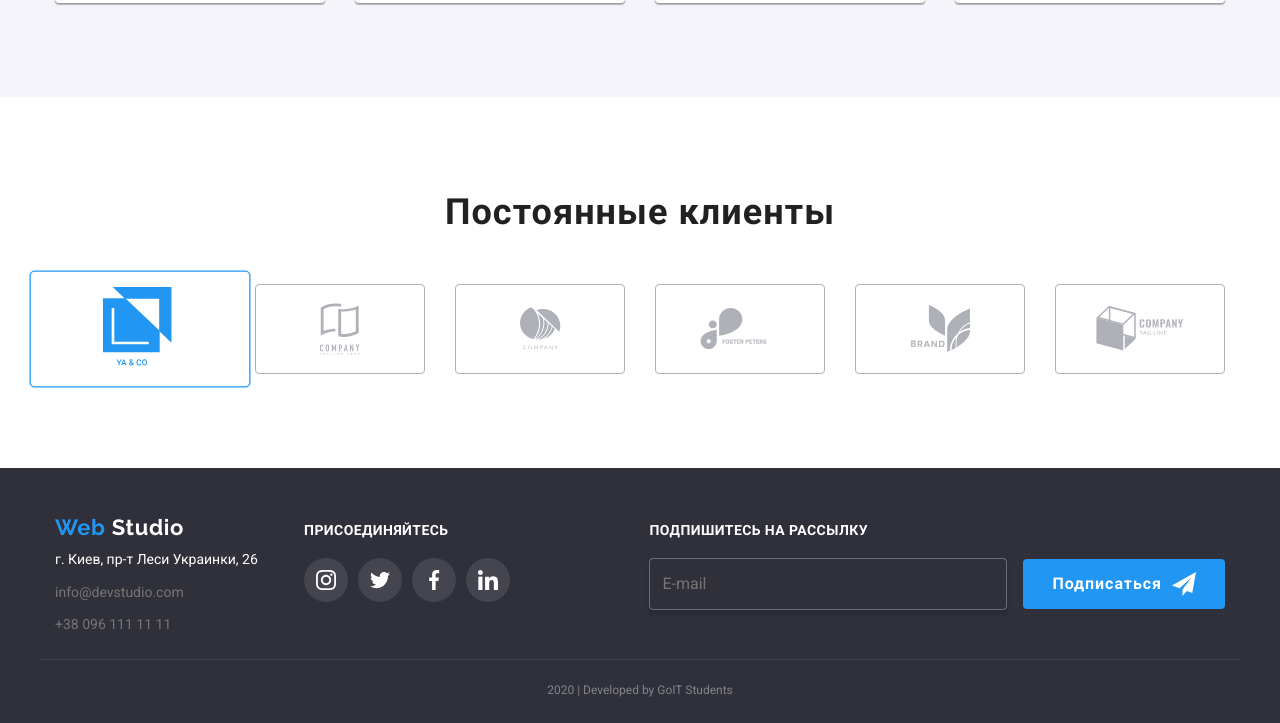
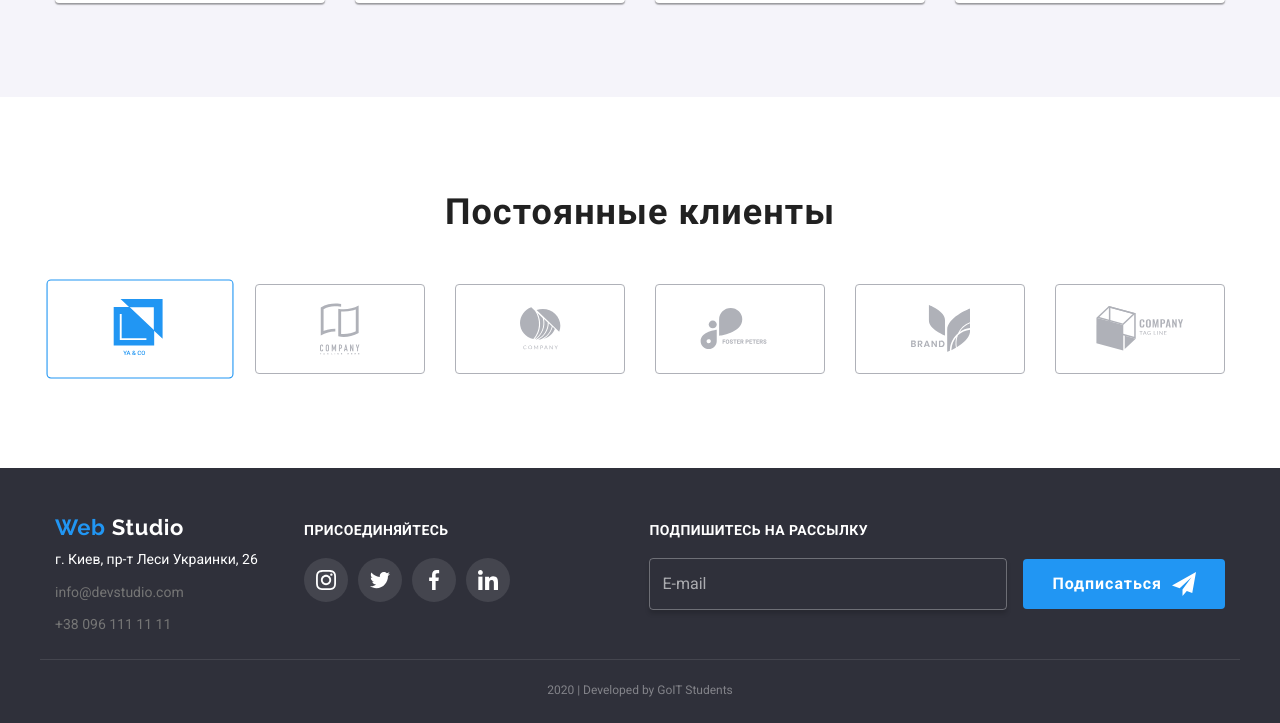
Before and after one commit to Vetokh-Marina/goit-markup-hw-06, a plain HTML site: page index.html in a window 1280 px wide. In both pictures the pointer is over the link 140 px from the left and 2655 px from the top of the page. Shown: the part 2327-3050 px from the top of the page. Drawn offline with nearby package versions, Linux system fonts and the light colour scheme.

Commit message:
Добавляет правки

```diff
--- a/css/main.css
+++ b/css/main.css
@@ -295,7 +295,7 @@ footer {
   margin-top: 0px;
   margin-bottom: 0px;
   margin-right: 12px;
-  color: rgba(255, 255, 255, 0.6);
+  color: var(--primary-white-color);
   font-size: 16px;
   line-height: 1.87;
   display: inline-block;
@@ -308,6 +308,9 @@ footer {
   background-color: var(--foot-primery-color);
   border-image: initial;
 }
+.email-input::placeholder {
+  color: rgba(255, 255, 255, 0.6);
+}
 .copyringht {
   color: rgba(255, 255, 255, 0.4);
   margin-top: 0;
--- a/css/styles.css
+++ b/css/styles.css
@@ -248,26 +248,29 @@ body {
   height: 90px;
   border: 1px solid #afb1b8;
   border-radius: 4px;
-  transition: border-color 250ms cubic-bezier(0.4, 0, 0.2, 1);
+  transition: border-color 250ms cubic-bezier(0.4, 0, 0.2, 1),
+    transform 250ms cubic-bezier(0.4, 0, 0.2, 1);
 }
 .klient-element:not(:last-child) {
   margin-right: 30px;
 }
 .klient-list .icon-klient {
   fill: #afb1b8;
-  transition: fill 250ms cubic-bezier(0.4, 0, 0.2, 1);
+  transition: fill 250ms cubic-bezier(0.4, 0, 0.2, 1),
+    transform 250ms cubic-bezier(0.4, 0, 0.2, 1);
 }
-.klient-list .klient-item:hover .icon-klient {
-  fill: var(--accent-text-color);
-  transform: scale(1.3);
-}
+
 .klient-element:hover .klient-item {
   border-color: var(--accent-text-color);
-  transform: scale(1.3);
+  transform: scale(1.1);
 }
 .klient-item:hover .icon-klient {
   fill: var(--accent-text-color);
-  transform: scale(1.3);
+  transform: scale(1.1);
+}
+.klient-item:hover {
+  border-color: var(--accent-text-color);
+  transform: scale(1.1);
 }
 /* Оформление модального окна */
 .backdrop {
@@ -340,7 +343,7 @@ body {
   font-size: 14px;
   line-height: 1.15;
   letter-spacing: 0.01em;
-  color: var(--title-text-color);
+  color: var(--primary-text-color);
   transition: transform 250ms cubic-bezier(0.4, 0, 0.2, 1),
     color 250ms cubic-bezier(0.4, 0, 0.2, 1);
 }
```
